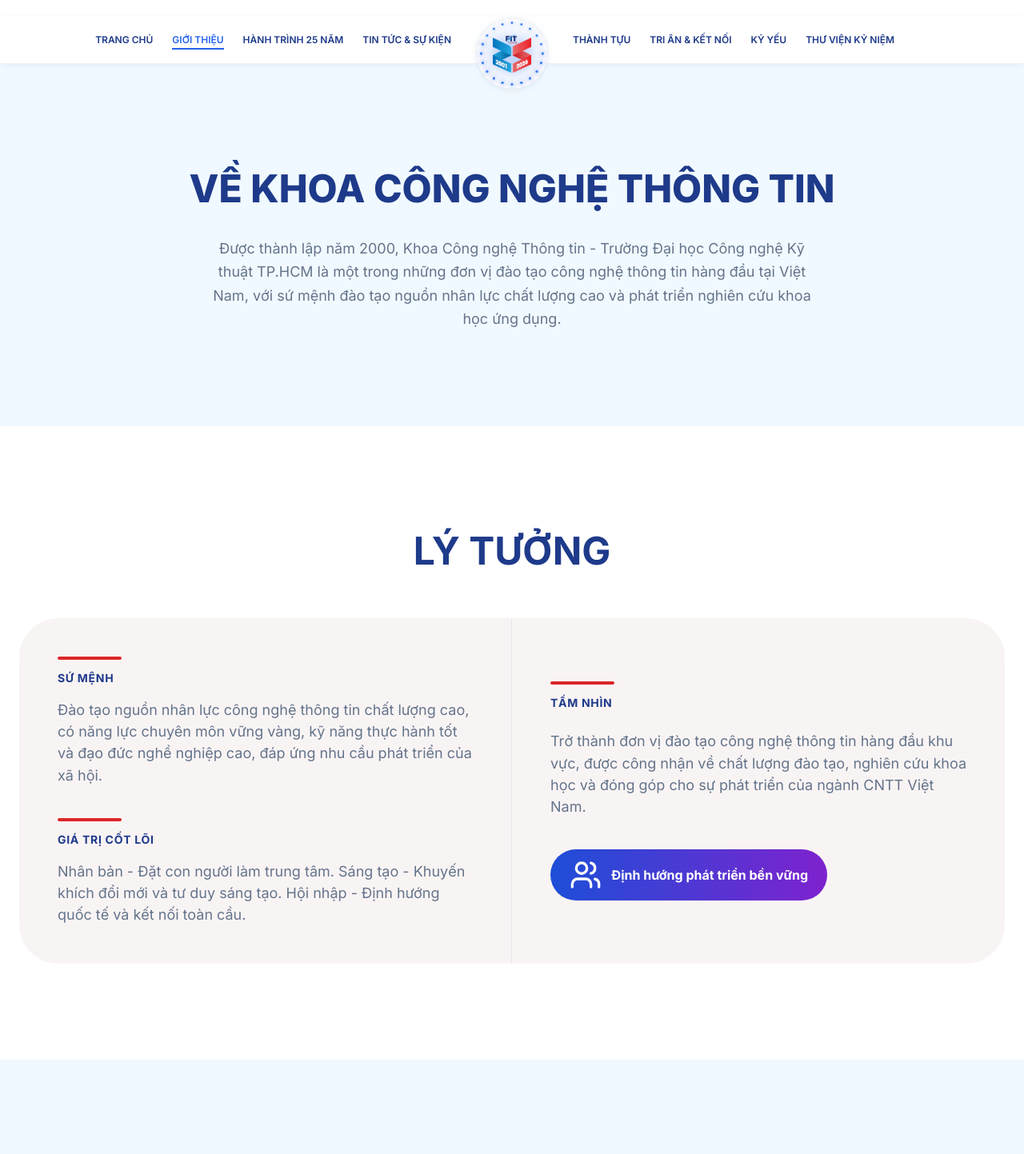
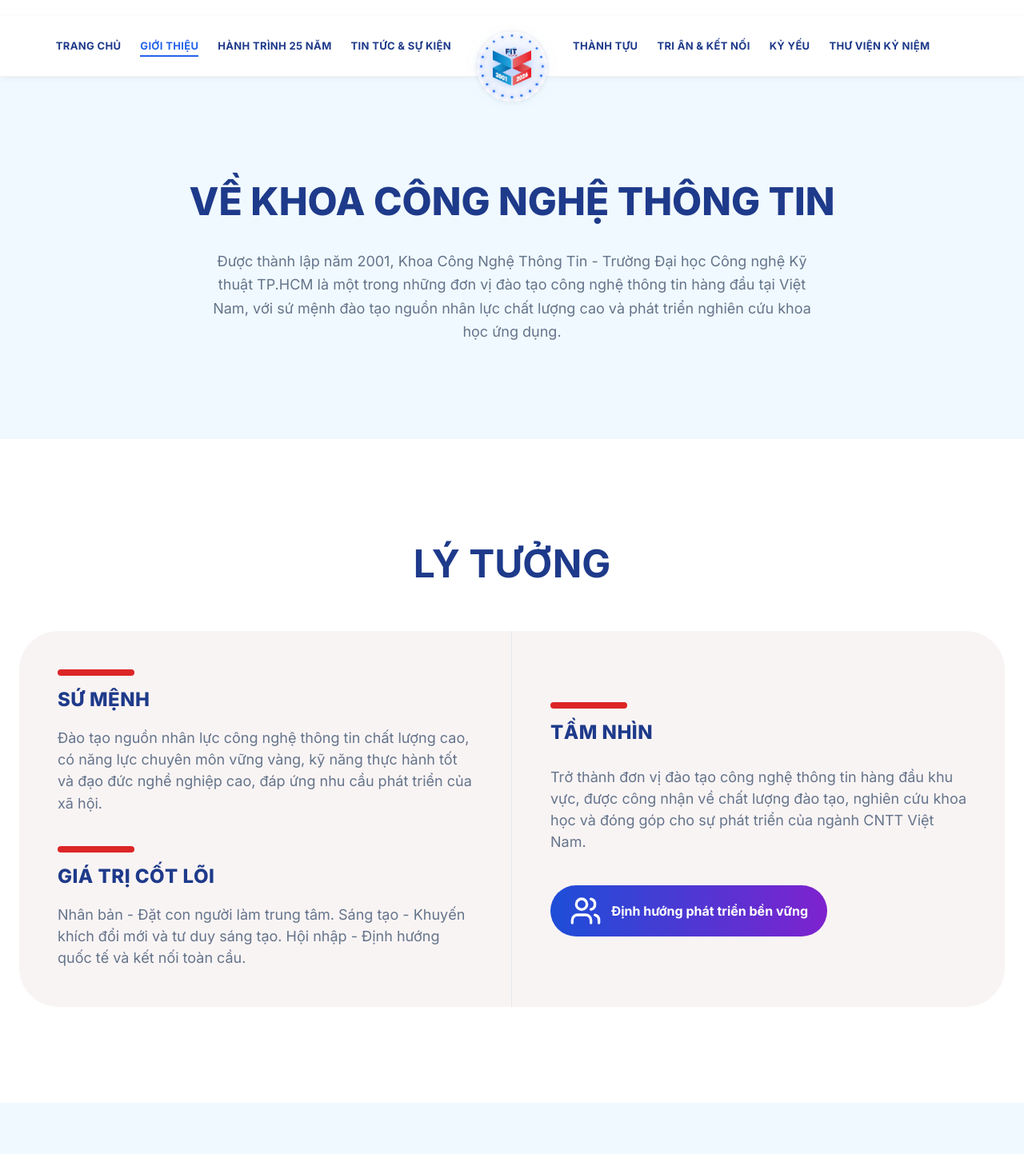
Before and after one commit to HCMUTE-RTIC/fit-hcmute, a Next.js app in the folder client/apps/web/: page /gioi-thieu in a window 1280 px wide. Shown: the top 1443 px of the page at 80% size. Built offline with nearby package versions, Linux system fonts and the light colour scheme.

Commit message:
[fix 25YEA-36] update content as client's feedback

```diff
--- a/client/apps/web/app/(public)/gioi-thieu/page.tsx
+++ b/client/apps/web/app/(public)/gioi-thieu/page.tsx
@@ -111,7 +111,7 @@ export default function GioiThieu() {
                 color: "#64748b",
               }}
             >
-              Được thành lập năm 2000, Khoa Công nghệ Thông tin - Trường Đại học Công nghệ Kỹ
+              Được thành lập năm 2001, Khoa Công Nghệ Thông Tin - Trường Đại học Công nghệ Kỹ
               thuật TP.HCM là một trong những đơn vị đào tạo công nghệ thông tin hàng đầu tại Việt
               Nam, với sứ mệnh đào tạo nguồn nhân lực chất lượng cao và phát triển nghiên cứu khoa
               học ứng dụng.
@@ -161,13 +161,13 @@ export default function GioiThieu() {
               <div className="mb-10">
                 <div className="flex items-center gap-2 mb-3">
                   <div
-                    className="w-20 h-1 rounded"
+                    className="w-24 h-2 rounded-full"
                     style={{ backgroundColor: "#dc2626" }}
                   />
                 </div>
                 <p
-                  className="font-bold mb-4"
-                  style={{ fontSize: 14, color: "#1e3a8a", letterSpacing: "0.05em" }}
+                  className="font-extrabold mb-4"
+                  style={{ fontSize: 24, color: "#1e3a8a", letterSpacing: "0.02em" }}
                 >
                   SỨ MỆNH
                 </p>
@@ -185,13 +185,13 @@ export default function GioiThieu() {
               <div>
                 <div className="flex items-center gap-2 mb-3">
                   <div
-                    className="w-20 h-1 rounded"
+                    className="w-24 h-2 rounded-full"
                     style={{ backgroundColor: "#dc2626" }}
                   />
                 </div>
                 <p
-                  className="font-bold mb-4"
-                  style={{ fontSize: 14, color: "#1e3a8a", letterSpacing: "0.05em" }}
+                  className="font-extrabold mb-4"
+                  style={{ fontSize: 24, color: "#1e3a8a", letterSpacing: "0.02em" }}
                 >
                   GIÁ TRỊ CỐT LÕI
                 </p>
@@ -209,13 +209,13 @@ export default function GioiThieu() {
             <div className="p-12 flex flex-col justify-center">
               <div className="flex items-center gap-2 mb-3">
                 <div
-                  className="w-20 h-1 rounded"
+                  className="w-24 h-2 rounded-full"
                   style={{ backgroundColor: "#dc2626" }}
                 />
               </div>
               <p
-                className="font-bold mb-6"
-                style={{ fontSize: 14, color: "#1e3a8a", letterSpacing: "0.05em" }}
+                className="font-extrabold mb-6"
+                style={{ fontSize: 24, color: "#1e3a8a", letterSpacing: "0.02em" }}
               >
                 TẦM NHÌN
               </p>
--- a/client/apps/web/app/(public)/hanh-trinh-25-nam/page.tsx
+++ b/client/apps/web/app/(public)/hanh-trinh-25-nam/page.tsx
@@ -12,7 +12,7 @@ interface TimelineEvent {
 
 const timelineData: TimelineEvent[] = [
   {
-    year: "2000",
+    year: "2001",
     title: "Thành lập Khoa CNTT",
     description: "Khoa Công nghệ Thông tin chính thức được thành lập tại Trường Đại học Công nghệ Kỹ thuật TP.HCM",
     highlights: [
@@ -62,7 +62,7 @@ const timelineData: TimelineEvent[] = [
     ],
   },
   {
-    year: "2025",
+    year: "2026",
     title: "Kỷ niệm 25 năm",
     description: "Khẳng định vị thế Top 3 trường đào tạo IT hàng đầu Việt Nam",
     highlights: [
@@ -105,7 +105,7 @@ export default function Timeline() {
               className="text-xl leading-relaxed"
               style={{ color: "var(--color-text-gray)" }}
             >
-              Từ những ngày đầu tiên năm 2000 đến nay, mỗi bước tiến của Khoa CNTT đều ghi dấu
+              Từ những ngày đầu tiên năm 2001 đến nay, mỗi bước tiến của Khoa CNTT đều ghi dấu
               sự nỗ lực không ngừng nghỉ để trở thành đơn vị đào tạo công nghệ thông tin hàng đầu.
             </p>
           </motion.div>
--- a/client/apps/web/app/(public)/home/page.tsx
+++ b/client/apps/web/app/(public)/home/page.tsx
@@ -177,18 +177,18 @@ export default function Home() {
           <div className="grid grid-cols-1 md:grid-cols-3 gap-6 max-w-6xl mx-auto">
             {[
               {
+                icon: Award,
+                title: "Nhân bản",
+                description:
+                  "Đào tạo không chỉ kiến thức mà còn đạo đức, trách nhiệm xã hội và tinh thần cống hiến.",
+                iconColor: "#DC2626",
+              },
+              {
                 icon: Lightbulb,
                 title: "Sáng tạo",
                 description:
                   "Khuyến khích tư duy đổi mới, sáng tạo và nghiên cứu khoa học ứng dụng thực tiễn.",
                 iconColor: "#2563EB",
-              },
-              {
-                icon: Award,
-                title: "Nhân bản",
-                description:
-                  "Đào tạo không chỉ kiến thức mà còn đạo đức, trách nhiệm xã hội và tinh thần cống hiến.",
-                iconColor: "#DC2626",
               },
               {
                 icon: Globe,
--- a/client/apps/web/app/(public)/thu-vien/page.tsx
+++ b/client/apps/web/app/(public)/thu-vien/page.tsx
@@ -195,7 +195,7 @@ export default function Gallery() {
                 color: "#1e3a8a",
               }}
             >
-              Life at FIT-HCMUTE
+              Hành trình tại FIT-HCMUTE
             </h1>
             <p
               style={{
--- a/client/apps/web/app/(public)/tri-an/page.tsx
+++ b/client/apps/web/app/(public)/tri-an/page.tsx
@@ -78,17 +78,27 @@ export default function Alumni() {
               TRI ÂN & KẾT NỐI
             </h1>
             <p
-              className="text-xl leading-relaxed text-gray-200"
+              className="text-xl leading-relaxed text-gray-200 mb-10"
             >
               Gửi lời chúc mừng, chia sẻ kỷ niệm hoặc đăng ký tham dự các sự kiện kỷ niệm 25 năm.
               Hãy cùng chúng tôi tạo nên những khoảnh khắc đáng nhớ!
             </p>
+            <button
+              onClick={() => {
+                document.getElementById('registration-form')?.scrollIntoView({ behavior: 'smooth' });
+              }}
+              className="inline-flex items-center justify-center px-8 py-4 rounded-xl text-white font-bold hover:opacity-90 transition-all space-x-2 text-lg shadow-lg"
+              style={{ backgroundColor: "var(--color-primary-600)" }}
+            >
+              <Send size={20} />
+              <span>Gửi lời chúc</span>
+            </button>
           </motion.div>
         </div>
       </section>
 
-      {/* Registration Form */}
       <section
+        id="registration-form"
         className="py-24"
         style={{ backgroundColor: "var(--color-bg-light)" }}
       >
@@ -302,9 +312,7 @@ export default function Alumni() {
                   <span>Gửi lời chúc</span>
                 </button>
 
-                <p className="text-sm text-center" style={{ color: "var(--color-text-gray)" }}>
-                  * Thông tin bắt buộc
-                </p>
+
               </form>
             )}
           </motion.div>
--- a/client/apps/web/components/layout/Navbar.tsx
+++ b/client/apps/web/components/layout/Navbar.tsx
@@ -62,7 +62,7 @@ export default function Navbar() {
       >
         <div className="max-w-[1400px] mx-auto px-4 sm:px-6">
           {/* Mobile View - Logo Center, Menu Button Right */}
-          <div className="flex lg:hidden items-center justify-center py-3 relative">
+          <div className="flex lg:hidden items-center justify-center py-4 relative">
             <Link href="/" className="flex-shrink-0">
               <AnimatedLogo size={36} />
             </Link>
@@ -78,14 +78,14 @@ export default function Navbar() {
           </div>
 
           {/* Desktop View - Left Nav | Logo Center | Right Nav */}
-          <div className="hidden lg:grid lg:grid-cols-[1fr_auto_1fr] items-center gap-6 py-3">
+          <div className="hidden lg:grid lg:grid-cols-[1fr_auto_1fr] items-center gap-6 py-5">
             {/* Left Navigation */}
             <div className="flex items-center justify-end space-x-4 xl:space-x-6 pr-3">
               {leftLinks.map((link) => (
                 <Link
                   key={link.path}
                   href={link.path}
-                  className="text-xs font-semibold transition-colors hover:text-[#2563EB] relative py-1 whitespace-nowrap"
+                  className="text-[13px] font-bold tracking-wide transition-colors hover:text-[#2563EB] relative py-1 whitespace-nowrap"
                   style={{
                     color: isActive(link.path) ? "var(--color-primary-600)" : "var(--color-primary-900)",
                   }}
@@ -114,7 +114,7 @@ export default function Navbar() {
                 <Link
                   key={link.path}
                   href={link.path}
-                  className="text-xs font-semibold transition-colors hover:text-[#2563EB] relative py-1 whitespace-nowrap"
+                  className="text-[13px] font-bold tracking-wide transition-colors hover:text-[#2563EB] relative py-1 whitespace-nowrap"
                   style={{
                     color: isActive(link.path) ? "var(--color-primary-600)" : "var(--color-primary-900)",
                   }}
```
